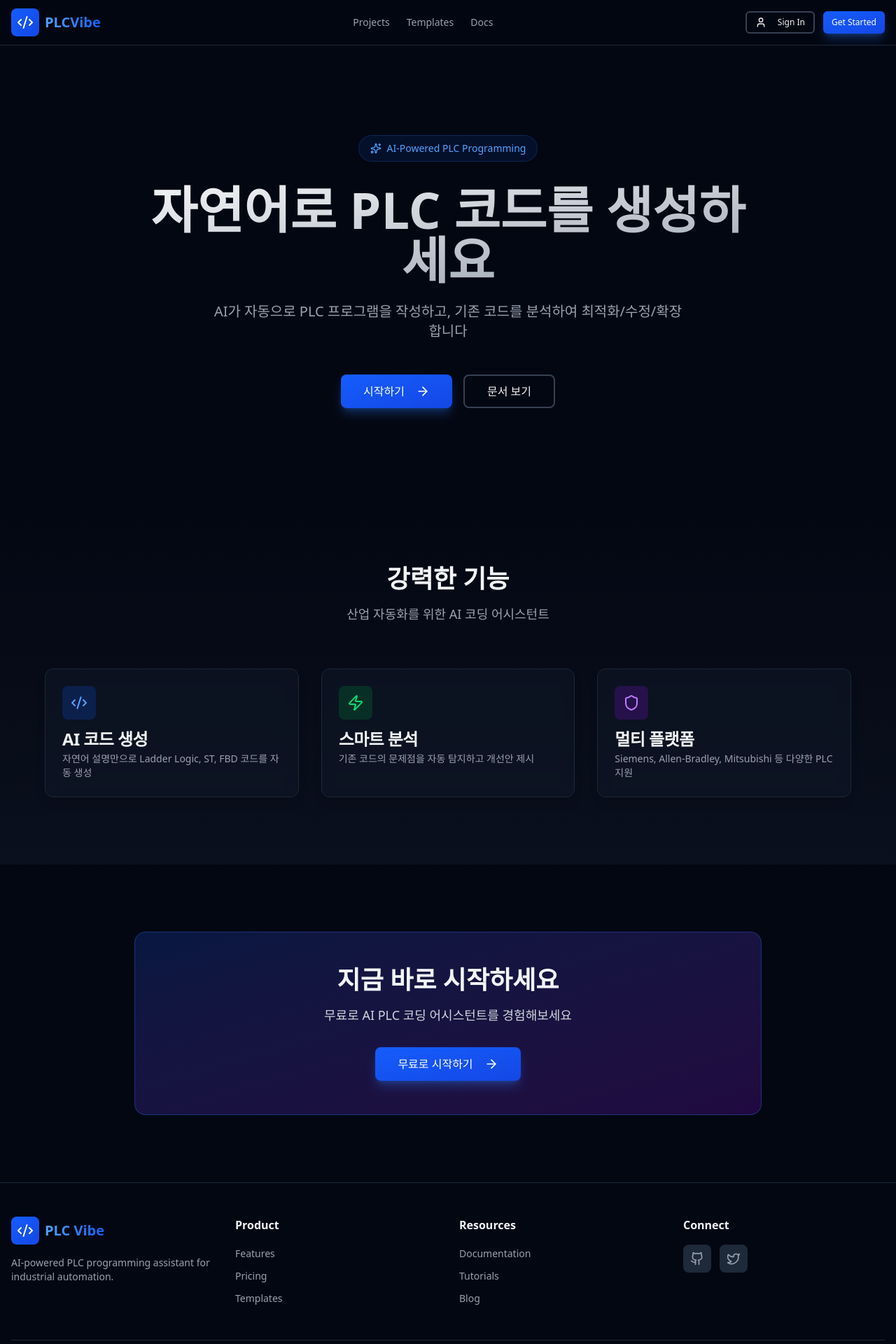
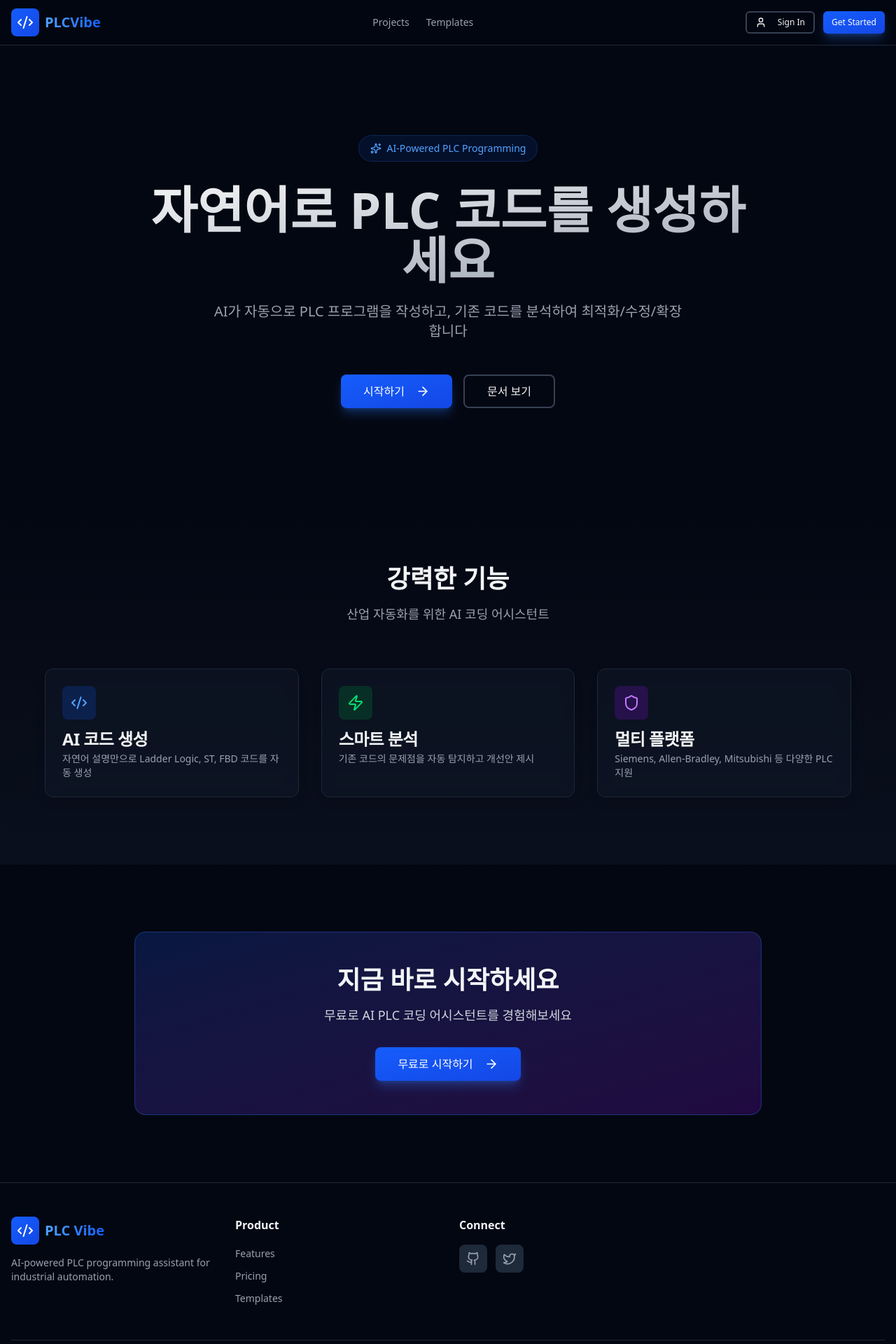
Before and after one commit to richjun-project/plcvibe-frontend, a Next.js app: page / in a window 1280 px wide. Shown: the top 1920 px of the page at 70% size. Built offline with nearby package versions, Linux system fonts and the light colour scheme; no server answers.

Commit message:
fix: remove /docs links and use Supabase Edge Functions

```diff
--- a/components/layouts/Footer.tsx
+++ b/components/layouts/Footer.tsx
@@ -41,26 +41,7 @@ export function Footer() {
             </ul>
           </div>
 
-          <div>
-            <h3 className="font-semibold text-gray-100 mb-4">Resources</h3>
-            <ul className="space-y-2">
-              <li>
-                <Link href="/docs" className="text-sm text-gray-400 hover:text-gray-100 transition-colors">
-                  Documentation
-                </Link>
-              </li>
-              <li>
-                <Link href="/tutorials" className="text-sm text-gray-400 hover:text-gray-100 transition-colors">
-                  Tutorials
-                </Link>
-              </li>
-              <li>
-                <Link href="/blog" className="text-sm text-gray-400 hover:text-gray-100 transition-colors">
-                  Blog
-                </Link>
-              </li>
-            </ul>
-          </div>
+          {/* Resources section removed - pages not implemented yet */}
 
           <div>
             <h3 className="font-semibold text-gray-100 mb-4">Connect</h3>
--- a/components/layouts/Header.tsx
+++ b/components/layouts/Header.tsx
@@ -68,12 +68,7 @@ export function Header() {
                 >
                   Templates
                 </Link>
-                <Link
-                  href="/docs"
-                  className="text-sm text-gray-400 hover:text-gray-100 transition-colors"
-                >
-                  Docs
-                </Link>
+                {/* Docs link removed - page not implemented yet */}
               </nav>
             )}
 
```
